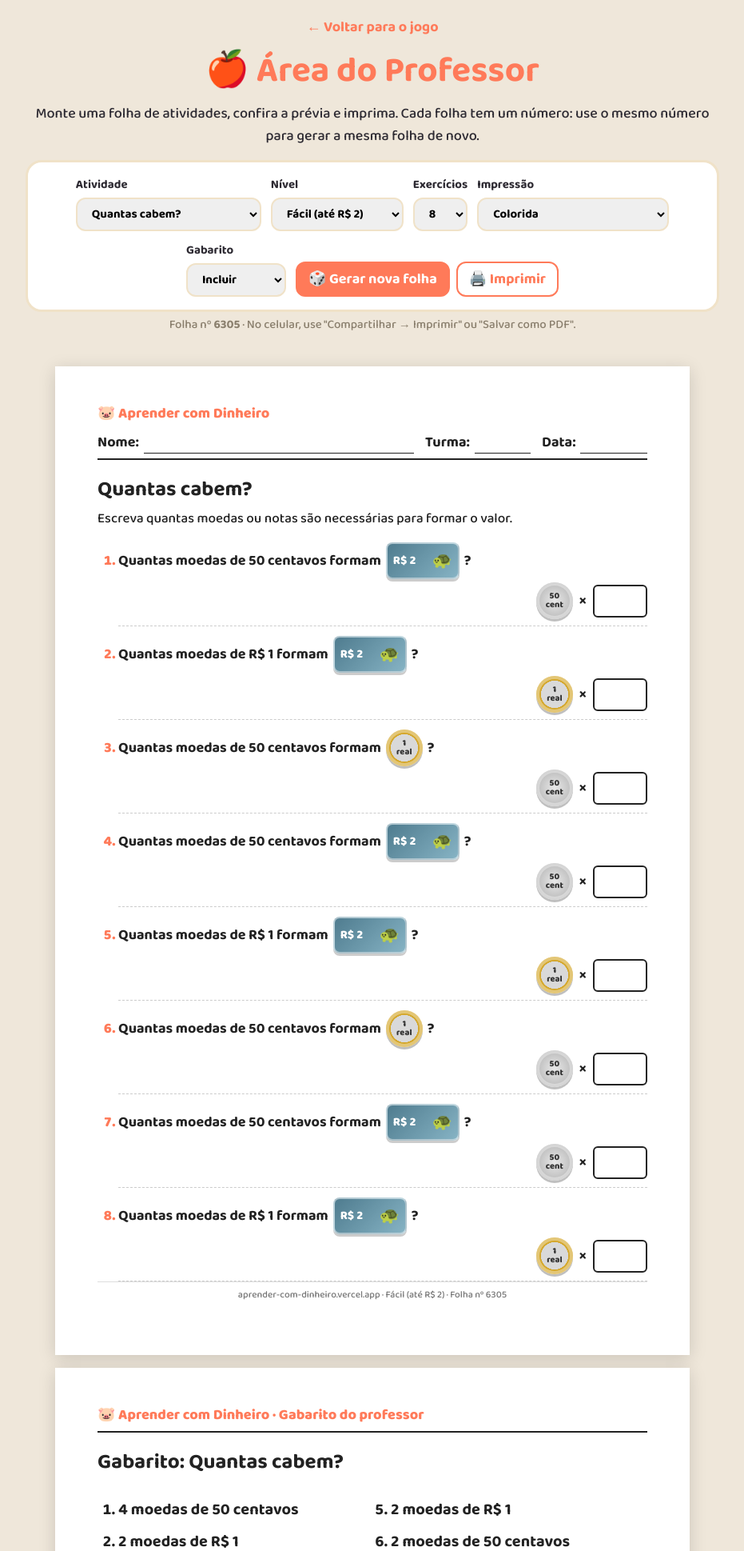
After one commit to RodrigoAiosa/AprenderComDinheiro, a Flask app: page /atividades in a window 1280 px wide. The commit adds this page. Shown: the top 1939 px of the page at 80% size, without its empty margins (174-1105 px from the left). Run offline with Flask 3, Linux system fonts and the light colour scheme.

Commit message:
Área do professor: atividades para imprimir com gabarito
- Nova página /atividades com 5 tipos de atividade e 3 níveis
- Impressão A4 colorida ou preto e branco, com gabarito separado
- Link 'Para professores' na página inicial

Co-Authored-By: Claude Opus 5.5 <noreply@anthropic.com>
Claude-Session: https://claude.ai/code/session_01PCoRm4AcNAZdLe6DcN6wGW

```diff
--- a/app.py
+++ b/app.py
@@ -3,6 +3,9 @@ import random
 from flask import Flask, jsonify, render_template, request
 
 import dinheiro as d
+from atividades import NIVEIS, TIPOS, gerar_folha
+
+BICHOS = {20000: "🐺", 10000: "🐟", 5000: "🐆", 2000: "🐒", 1000: "🦜", 500: "🪶", 200: "🐢"}
 
 app = Flask(__name__, static_folder="public/static", static_url_path="/static")
 
@@ -10,6 +13,28 @@ app = Flask(__name__, static_folder="public/static", static_url_path="/static")
 @app.get("/")
 def inicio():
     return render_template("index.html", dinheiro=d.DINHEIRO)
+
+
+@app.get("/atividades")
+def atividades():
+    """Área do professor: gera folhas de atividades prontas para imprimir."""
+    args = request.args
+    semente = args.get("folha", type=int)
+    folha = gerar_folha(
+        tipo=args.get("tipo", "quantas"),
+        nivel=args.get("nivel", 1, type=int),
+        quantidade=args.get("quantidade", 8, type=int),
+        semente=semente,
+    )
+    return render_template(
+        "atividades.html",
+        folha=folha,
+        tipos=TIPOS,
+        niveis=NIVEIS,
+        bichos=BICHOS,
+        cores=args.get("cores", "colorido"),
+        gabarito=args.get("gabarito", "sim") == "sim",
+    )
 
 
 @app.get("/api/dinheiro")
--- a/public/static/app.js
+++ b/public/static/app.js
@@ -54,9 +54,9 @@ function falar(texto) {
 }
 
 // ---------- abas ----------
-document.querySelectorAll(".aba").forEach((b) =>
+document.querySelectorAll(".aba[data-aba]").forEach((b) =>
   b.addEventListener("click", () => {
-    document.querySelectorAll(".aba").forEach((x) => x.classList.toggle("ativa", x === b));
+    document.querySelectorAll(".aba[data-aba]").forEach((x) => x.classList.toggle("ativa", x === b));
     document.querySelectorAll(".painel").forEach((p) => p.classList.toggle("ativo", p.id === b.dataset.aba));
     if (b.dataset.aba === "desafio" && !desafioAtual) novoDesafio();
   })
--- a/public/static/estilo.css
+++ b/public/static/estilo.css
@@ -23,6 +23,8 @@ nav { display: flex; gap: 8px; justify-content: center; flex-wrap: wrap; }
   font: inherit; font-weight: 700; border: 3px solid var(--primaria);
   background: white; color: var(--primaria); padding: 8px 18px; border-radius: 999px; cursor: pointer;
 }
+a.aba { text-decoration: none; display: inline-block; }
+footer a { color: var(--primaria); font-weight: 700; }
 .aba.ativa { background: var(--primaria); color: white; }
 main { max-width: 980px; margin: 0 auto; padding: 16px; }
 .painel { display: none; background: var(--cartao); border-radius: 24px; padding: 20px; border: 3px solid var(--borda); }
--- /dev/null
+++ b/public/static/professor.css
@@ -0,0 +1,84 @@
+/* Área do professor: painel na tela + folha A4 para impressão */
+body { background: #efe7da; }
+header.nao-imprimir { max-width: 900px; margin: 0 auto; padding: 20px 16px 8px; text-align: center; }
+.voltar { color: var(--primaria); font-weight: 700; text-decoration: none; display: inline-block; margin-bottom: 6px; }
+.painel-prof {
+  display: flex; flex-wrap: wrap; gap: 12px; justify-content: center; align-items: flex-end;
+  background: white; border: 3px solid var(--borda); border-radius: 20px; padding: 16px; margin-top: 12px;
+}
+.painel-prof label { display: flex; flex-direction: column; text-align: left; font-weight: 700; font-size: 15px; gap: 4px; }
+.painel-prof .botoes { display: flex; gap: 8px; flex-wrap: wrap; }
+.dica-prof { color: #8a7f6d; font-size: 15px; }
+
+/* Folha A4 */
+.folha {
+  width: 210mm; min-height: 297mm; margin: 16px auto; background: white; color: #222;
+  padding: 12mm 14mm; box-shadow: 0 4px 20px rgba(0,0,0,.15); position: relative;
+  display: flex; flex-direction: column;
+}
+.cabecalho { border-bottom: 2px solid #222; padding-bottom: 6px; margin-bottom: 8px; }
+.marca { font-weight: 800; color: var(--primaria); font-size: 18px; }
+.linhas { display: flex; gap: 14px; margin-top: 8px; font-weight: 700; }
+.linhas span { display: flex; align-items: flex-end; gap: 6px; flex: 3; }
+.linhas span.curta { flex: 1; }
+.linhas i { flex: 1; border-bottom: 1.5px solid #222; height: 18px; }
+.folha h2 { text-align: left; margin: 8px 0 2px; font-size: 26px; }
+.instrucao { margin: 0 0 10px; font-size: 17px; }
+
+.lista-ex { margin: 0; padding-left: 26px; display: flex; flex-direction: column; gap: 6px; flex: 1; }
+.ex { border-bottom: 1.5px dashed #ccc; padding: 6px 0 8px; font-size: 18px; font-weight: 700; break-inside: avoid; }
+.ex::marker { font-weight: 800; color: var(--primaria); }
+.enunciado { display: flex; flex-wrap: wrap; align-items: center; gap: 6px; }
+.resposta-aluno { display: flex; align-items: center; gap: 8px; margin-top: 4px; justify-content: flex-end; }
+.caixa { display: inline-block; width: 18mm; height: 11mm; border: 2px solid #222; border-radius: 6px; }
+.caixa.larga { width: 32mm; }
+
+/* Peças menores na folha */
+.folha .nota { width: 92px; height: 46px; font-size: 15px; padding: 0 7px; display: inline-flex; vertical-align: middle; }
+.folha .nota .bicho { font-size: 20px; }
+.folha .moeda { width: 46px !important; height: 46px !important; font-size: 11px !important; display: inline-flex; vertical-align: middle; }
+.folha .m10, .folha .m5 { width: 40px !important; height: 40px !important; }
+.grupo-pecas { display: inline-flex; flex-wrap: wrap; gap: 4px; align-items: center; }
+
+/* Ligar */
+.ligar { display: grid; grid-template-columns: 1fr 1.6fr; gap: 40mm; flex: 1; }
+.coluna { display: flex; flex-direction: column; justify-content: space-around; gap: 10px; }
+.item-ligar { display: flex; align-items: center; gap: 8px; min-height: 22mm; font-size: 20px; }
+.coluna:first-child .item-ligar { justify-content: flex-end; }
+.ponto { width: 12px; height: 12px; border-radius: 50%; background: #222; flex: none; }
+
+/* Recortar */
+.recorte { display: flex; flex-wrap: wrap; gap: 0; margin-bottom: 8mm; }
+.corte { border: 1.5px dashed #888; padding: 4mm; display: flex; align-items: center; justify-content: center; }
+.corte .nota { width: 130px; height: 64px; font-size: 20px; }
+.corte .nota .bicho { font-size: 28px; }
+.corte.redondo .moeda { width: 64px !important; height: 64px !important; font-size: 15px !important; }
+.aviso { font-size: 13px; color: #555; }
+
+.gabarito .lista-gab { font-size: 20px; font-weight: 700; columns: 2; padding-left: 26px; }
+.gabarito .lista-gab li { margin-bottom: 8px; }
+.rodape-folha { margin-top: auto; padding-top: 6px; border-top: 1px solid #ddd; font-size: 12px; color: #777; text-align: center; }
+
+/* Preto e branco: peças só com contorno para economizar tinta e permitir colorir */
+.pb .folha .nota, .pb .folha .moeda {
+  background: white !important; color: #111 !important; border: 2px solid #111 !important; box-shadow: none !important;
+}
+.pb .folha .m100 { box-shadow: inset 0 0 0 6px white, inset 0 0 0 8px #111 !important; }
+.pb .folha .bicho { filter: grayscale(1); opacity: .7; }
+.pb .marca, .pb .ex::marker { color: #111; }
+
+/* Celular: a prévia encolhe para caber na tela */
+@media screen and (max-width: 820px) {
+  .folha { width: 100%; min-height: auto; padding: 16px; }
+  .ligar { gap: 16px; grid-template-columns: 1fr 1.4fr; }
+}
+
+/* Impressão */
+@media print {
+  @page { size: A4; margin: 0; }
+  body { background: white; }
+  .nao-imprimir { display: none !important; }
+  .folha { box-shadow: none; margin: 0; width: 210mm; height: 297mm; min-height: 0; page-break-after: always; break-after: page; overflow: hidden; }
+  .folha:last-of-type { page-break-after: auto; break-after: auto; }
+  * { -webkit-print-color-adjust: exact; print-color-adjust: exact; }
+}
--- /dev/null
+++ b/templates/atividades.html
@@ -0,0 +1,165 @@
+<!doctype html>
+<html lang="pt-BR">
+<head>
+  <meta charset="utf-8">
+  <meta name="viewport" content="width=device-width, initial-scale=1">
+  <title>Atividades para imprimir · Aprender com Dinheiro</title>
+  <link rel="preconnect" href="https://fonts.googleapis.com">
+  <link href="https://fonts.googleapis.com/css2?family=Baloo+2:wght@500;700;800&display=swap" rel="stylesheet">
+  <link rel="stylesheet" href="{{ url_for('static', filename='estilo.css') }}">
+  <link rel="stylesheet" href="{{ url_for('static', filename='professor.css') }}">
+</head>
+<body class="{{ 'pb' if cores == 'pb' else '' }}">
+
+{% macro peca(v) -%}
+  {%- if v >= 200 -%}
+    <span class="nota n{{ v // 100 }}"><span>R$ {{ v // 100 }}</span><span class="bicho">{{ bichos[v] }}</span></span>
+  {%- elif v == 100 -%}
+    <span class="moeda m100">1<br>real</span>
+  {%- else -%}
+    <span class="moeda m{{ v }}">{{ v }}<br>cent</span>
+  {%- endif -%}
+{%- endmacro %}
+
+{% macro grupo(lista) -%}
+  <span class="grupo-pecas">{% for v in lista %}{{ peca(v) }}{% endfor %}</span>
+{%- endmacro %}
+
+<!-- ===== Painel do professor (não aparece na impressão) ===== -->
+<header class="nao-imprimir">
+  <a href="/" class="voltar">← Voltar para o jogo</a>
+  <h1>🍎 Área do Professor</h1>
+  <p>Monte uma folha de atividades, confira a prévia e imprima. Cada folha tem um número: use o mesmo número para gerar a mesma folha de novo.</p>
+
+  <form class="painel-prof" method="get" action="/atividades">
+    <label>Atividade
+      <select name="tipo">
+        {% for chave, t in tipos.items() %}
+          <option value="{{ chave }}" {{ 'selected' if chave == folha.tipo }}>{{ t.titulo }}</option>
+        {% endfor %}
+      </select>
+    </label>
+    <label>Nível
+      <select name="nivel">
+        {% for n, cfg in niveis.items() %}
+          <option value="{{ n }}" {{ 'selected' if n == folha.nivel }}>{{ cfg.nome }}</option>
+        {% endfor %}
+      </select>
+    </label>
+    <label>Exercícios
+      <select name="quantidade">
+        {% for q in [4, 6, 8, 10, 12] %}
+          <option value="{{ q }}" {{ 'selected' if q == folha.quantidade }}>{{ q }}</option>
+        {% endfor %}
+      </select>
+    </label>
+    <label>Impressão
+      <select name="cores">
+        <option value="colorido" {{ 'selected' if cores != 'pb' }}>Colorida</option>
+        <option value="pb" {{ 'selected' if cores == 'pb' }}>Preto e branco (para colorir)</option>
+      </select>
+    </label>
+    <label>Gabarito
+      <select name="gabarito">
+        <option value="sim" {{ 'selected' if gabarito }}>Incluir</option>
+        <option value="nao" {{ 'selected' if not gabarito }}>Não incluir</option>
+      </select>
+    </label>
+    <div class="botoes">
+      <button class="botao" type="submit">🎲 Gerar nova folha</button>
+      <button class="botao secundario" type="button" onclick="window.print()">🖨️ Imprimir</button>
+    </div>
+  </form>
+  <p class="dica-prof">Folha nº <strong>{{ folha.semente }}</strong> · No celular, use "Compartilhar → Imprimir" ou "Salvar como PDF".</p>
+</header>
+
+<!-- ===== Folha do aluno ===== -->
+<article class="folha">
+  <div class="cabecalho">
+    <div class="marca">🐷 Aprender com Dinheiro</div>
+    <div class="linhas">
+      <span>Nome: <i></i></span>
+      <span class="curta">Turma: <i></i></span>
+      <span class="curta">Data: <i></i></span>
+    </div>
+  </div>
+  <h2>{{ folha.titulo }}</h2>
+  <p class="instrucao">{{ folha.instrucao }}</p>
+
+  {% if folha.tipo == 'quantas' %}
+    <ol class="lista-ex">
+      {% for it in folha.itens %}
+        <li class="ex">
+          <div class="enunciado">{{ it.texto }} {{ peca(it.alvo) }} ?</div>
+          <div class="resposta-aluno">{{ peca(it.peca) }} × <span class="caixa"></span></div>
+        </li>
+      {% endfor %}
+    </ol>
+
+  {% elif folha.tipo == 'somar' %}
+    <ol class="lista-ex">
+      {% for it in folha.itens %}
+        <li class="ex">
+          <div class="enunciado">{{ grupo(it.pecas) }}</div>
+          <div class="resposta-aluno">Total: R$ <span class="caixa larga"></span></div>
+        </li>
+      {% endfor %}
+    </ol>
+
+  {% elif folha.tipo == 'completar' %}
+    <ol class="lista-ex">
+      {% for it in folha.itens %}
+        <li class="ex">
+          <div class="enunciado">Quero formar {{ peca(it.alvo) }}. Já tenho: {{ grupo(it.pecas) }}</div>
+          <div class="resposta-aluno">Falta: R$ <span class="caixa larga"></span></div>
+        </li>
+      {% endfor %}
+    </ol>
+
+  {% elif folha.tipo == 'ligar' %}
+    <div class="ligar">
+      <div class="coluna">
+        {% for e in folha.itens.esquerda %}
+          <div class="item-ligar"><b>{{ e.numero }}</b>{{ peca(e.alvo) }}<span class="ponto"></span></div>
+        {% endfor %}
+      </div>
+      <div class="coluna">
+        {% for dir in folha.itens.direita %}
+          <div class="item-ligar"><span class="ponto"></span><b>{{ dir.letra }}</b>{{ grupo(dir.grupo) }}</div>
+        {% endfor %}
+      </div>
+    </div>
+
+  {% elif folha.tipo == 'recortar' %}
+    <div class="recorte">
+      {% for v in folha.itens.notas %}<div class="corte">{{ peca(v) }}</div>{% endfor %}
+    </div>
+    <div class="recorte">
+      {% for v in folha.itens.moedas %}<div class="corte redondo">{{ peca(v) }}</div>{% endfor %}
+    </div>
+    <p class="aviso">✂️ Recorte pelas linhas tracejadas. As notas e moedas são ilustrações para estudo e não reproduzem o dinheiro de verdade.</p>
+  {% endif %}
+
+  <footer class="rodape-folha">aprender-com-dinheiro.vercel.app · {{ folha.nivel_nome }} · Folha nº {{ folha.semente }}</footer>
+</article>
+
+<!-- ===== Gabarito ===== -->
+{% if gabarito and folha.tipo != 'recortar' %}
+<article class="folha gabarito">
+  <div class="cabecalho"><div class="marca">🐷 Aprender com Dinheiro · Gabarito do professor</div></div>
+  <h2>Gabarito: {{ folha.titulo }}</h2>
+  <ol class="lista-gab">
+    {% if folha.tipo == 'ligar' %}
+      {% for g in folha.itens.gabarito %}
+        <li>{{ g.numero }} → {{ g.letra }} <small>({{ g.resposta }})</small></li>
+      {% endfor %}
+    {% else %}
+      {% for it in folha.itens %}<li>{{ it.resposta }}</li>{% endfor %}
+    {% endif %}
+  </ol>
+  <footer class="rodape-folha">Folha nº {{ folha.semente }} · {{ folha.nivel_nome }}</footer>
+</article>
+{% endif %}
+
+</body>
+</html>
--- a/templates/index.html
+++ b/templates/index.html
@@ -16,6 +16,7 @@
       <button class="aba ativa" data-aba="explorar">🔍 Explorar</button>
       <button class="aba" data-aba="montar">🧺 Montar valor</button>
       <button class="aba" data-aba="desafio">⭐ Desafio</button>
+      <a class="aba" href="/atividades">🍎 Para professores</a>
     </nav>
   </header>
 
@@ -58,7 +59,7 @@
     </section>
   </main>
 
-  <footer>Feito com Python 🐍 para ensinar crianças a contar dinheiro</footer>
+  <footer>Feito com Python 🐍 para ensinar crianças a contar dinheiro · <a href="/atividades">Atividades para imprimir</a></footer>
 
   <script>window.DINHEIRO = {{ dinheiro | tojson }};</script>
   <script src="{{ url_for('static', filename='app.js') }}"></script>
```
Also changed, not shown: atividades.py (added, +185 -0 lines), README.md, vercel.json.
